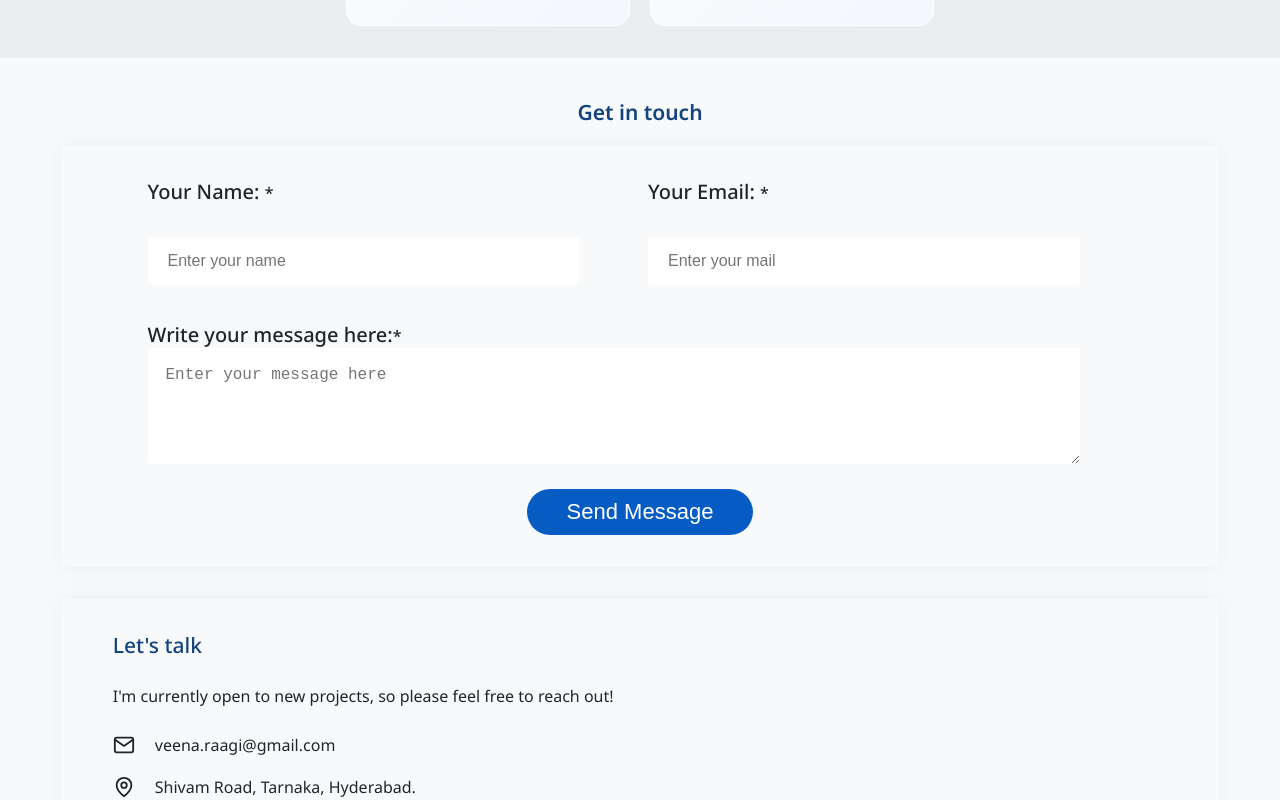
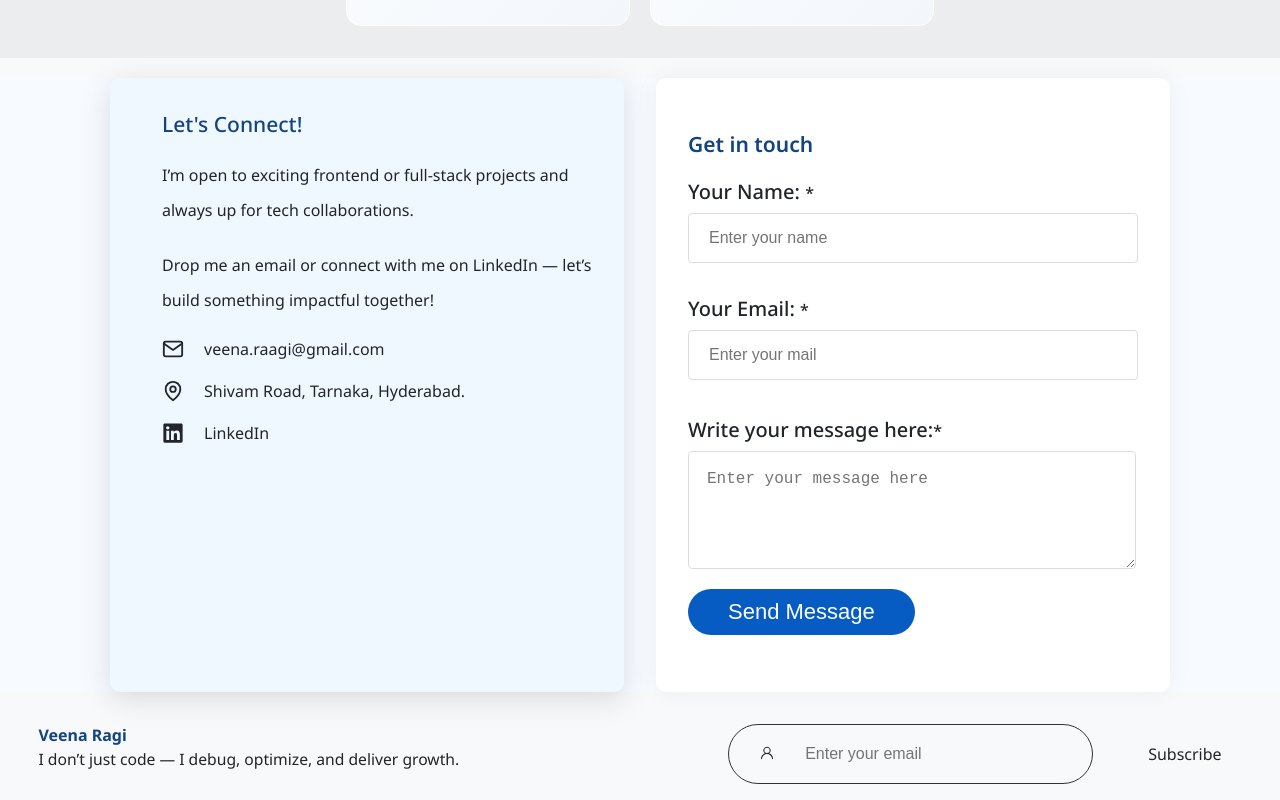
Before and after one commit to Veena56/portfolio-react, a React (Vite) app: page / in a window 1280 px wide. Shown: the part 1560-2360 px from the top of the page. Built offline with nearby package versions, Linux system fonts and the light colour scheme.

Commit message:
connect details changes

```diff
--- a/src/components/ContactMe/ContactMe.jsx
+++ b/src/components/ContactMe/ContactMe.jsx
@@ -2,6 +2,7 @@ import React, { useEffect, useState } from 'react';
 import { FiMail } from "react-icons/fi";
 import { GrLocation } from "react-icons/gr";
 import './contactMe.css'
+import { FaLinkedin } from "react-icons/fa6";
 import { IoCallOutline } from "react-icons/io5";
 const ContactMe = () => {
     const [loading, setLoading] = useState("");
@@ -75,22 +76,28 @@ const ContactMe = () => {
     }
     return (
         <div className='contactMe' id='Contact'>
-            <h1 className='contactTitle'>
-                Get in touch
-            </h1>
+
             <div className='contactMeSubDiv'>
                 <div className='contactSection'>
                     <div className='contactLeft'>
-                        <h1>Let's talk</h1>
-                        <p>I'm currently open to new projects, so please feel free to reach out!</p>
-                        <div className='contactDetails'>
+                        <h1>Let's Connect!</h1>
+                        <p>I’m open to exciting frontend or full-stack projects and always up for tech collaborations.
+                        </p>
+                        <p>
+                            Drop me an email or connect with me on LinkedIn — let’s build something impactful together!
+                        </p>
+                        <a className='contactDetails'href='mailto:veena.raagi@gmail.com?subject=Inquiry from Portfolio' rel='noreferrer noopener'>
                             <FiMail />
-                            <a href='mailto:veena.raagi@gmail.com?subject=Inquiry from Portfolio'>veena.raagi@gmail.com</a>
-                        </div>
-                        <div className='contactDetails'>
+                            <span>veena.raagi@gmail.com</span>
+                        </a>
+                        <a className='contactDetails' target='_blank' href='https://maps.app.goo.gl/t5RjRMs4q5QfsN9b8' rel='noreferrer noopener'>
                             <GrLocation />
-                            <a href='https://maps.app.goo.gl/t5RjRMs4q5QfsN9b8' target='_blank'>  Shivam Road, Tarnaka, Hyderabad.</a>
-                        </div>
+                            <span>  Shivam Road, Tarnaka, Hyderabad.</span>
+                        </a>
+                        <a className='contactDetails' href='https://www.linkedin.com/in/veena-ragi/' target='_blank' rel='noreferrer noopener'>
+                        <FaLinkedin />
+                        <span>LinkedIn</span>
+                        </a>
                         {/* <div className='contactDetails'>
                             <IoCallOutline />
                             <a href='tel: +916309167613'>+91 6309167613</a>
@@ -98,8 +105,13 @@ const ContactMe = () => {
                     </div>
                 </div>
                 <form className='contactRight' onSubmit={(e) => handleSubmit(e)}>
+                    <h1 className='contactTitle'>
+                        Get in touch
+                    </h1>
                     <div className='partitionDiv'>
+
                         <div className='formLabelDiv'>
+
                             <label>Your Name: <span>*</span></label>
                             <input type='text' placeholder='Enter your name' name='name'
                                 onChange={handleFormChange}
--- a/src/components/ContactMe/contactMe.css
+++ b/src/components/ContactMe/contactMe.css
@@ -9,6 +9,7 @@
     justify-content: center;
     gap: 20px;
     margin-top: 20px;
+    background-color: #f7faff;
 
 }
 .contactTitle{
@@ -39,6 +40,8 @@
     display: flex;
     gap: 30px;
     align-items: center;
+    text-decoration: none;
+    color: unset;
 }
 .contactDetails svg{
     font-size: 22px;
@@ -51,22 +54,27 @@
 }
 .contactMeSubDiv {
     display: flex;
-    flex-direction: column-reverse;
+    flex-direction: row;
     align-items: start;
     justify-content: center;
-    width: 95%;
     margin: 0 auto;
     gap: 2rem;
-    flex-wrap: wrap;
+    /* flex-wrap: wrap; */
+    /* background-color: white; */
 }
 form.contactRight, .contactSection {
-    width: 90%;
+    /* width: 90%; */
     display: flex;
-    align-items: center;
+    align-items: start;
     margin: 0 auto;
     /* background-color: gainsboro; */
+    padding: 2rem;
+    max-width: 450px;
+    min-height: 550px;
+}
+form.contactRight{
     box-shadow: 0 0 25px rgba(0, 0, 0, 0.05);
-    padding: 2rem;
+
 }
 .contactRight{
     display: flex;
@@ -78,17 +86,22 @@ form.contactRight, .contactSection {
     display: flex;
     margin-bottom: 1rem;
     flex-direction: column;
-    width: 50%;
+    width: 100%;
 }
+
 .partitionDiv{
     display: flex;
     align-items: center;
     justify-content: center;
     width: inherit;
     gap: 16px;
+    flex-wrap: wrap;
+
 }
-.messageDiv{
-    width: 90%;
+.messageDiv {
+    width: 100%;
+    display: flex;
+    flex-direction: column;
 }
 form.contactRightc {
     max-width: 430px;
@@ -109,24 +122,27 @@ form.contactRightc {
     align-items: start;
     flex-direction: column;
     gap: 20px;
+    background-color: white;
+    border-radius: 10px;
 }
 
-.contactRight label{
+.contactRight label, .messageDiv label{
     font-weight: 500;
     font-size: 20px;
-    margin-bottom: 2rem ;
+    margin-bottom: 8px ;
     /* color:  rgba(32,32,196,1); */
 }
 .contactRight input{
-    border: none;
+    border: 1.5px solid gainsboro;
     /* width: 700px; */
     height: 48px;
     padding-left: 20px;
     border-radius: 4px;
-    width: 85%;
+    /* width: 85%; */
+
 }
 .contactRight textarea{
-    border: none;
+    border: 1px solid gainsboro;
     padding: 18px;
     width: 91%;
     height:80px;
@@ -146,6 +162,11 @@ form.contactRightc {
     transform: scale(1.05);
     transition: 0.2s ease-in-out;
 }
+.contactSection {
+    background-color: aliceblue;
+    border-radius: 10px;
+    box-shadow: rgba(100, 100, 111, 0.2) 0px 7px 29px 0px;
+}
 /* Spinner rotates only itself */
 .spinner {
     width: 16px;
@@ -162,3 +183,22 @@ form.contactRightc {
       transform: rotate(360deg);
     }
   }
+  @media (max-width:768px) {
+    .contactMeSubDiv{
+        flex-wrap: wrap;
+    }
+    form.contactRight, .contactSection{
+        width: 100%;
+        max-width: unset;
+        padding: 1rem;
+    }
+
+  }
+  @media (max-width:600px) {
+    .formLabelDiv{
+        width: 100%;
+    }
+    .partitionDiv{
+        flex-wrap: wrap;
+    }
+  }
--- a/src/components/Footer/Footer.jsx
+++ b/src/components/Footer/Footer.jsx
@@ -29,10 +29,10 @@ const Footer = () => {
             © 2024 Veena Ragi. All rights reserved.
           </p>
           <div className='footerBottomRight'>
-            <a >
+            <a href='https://www.linkedin.com/in/veena-ragi/'>
               <FaLinkedin />
             </a>
-            <a>
+            <a >
               <FaGithub />
             </a>
 
```
